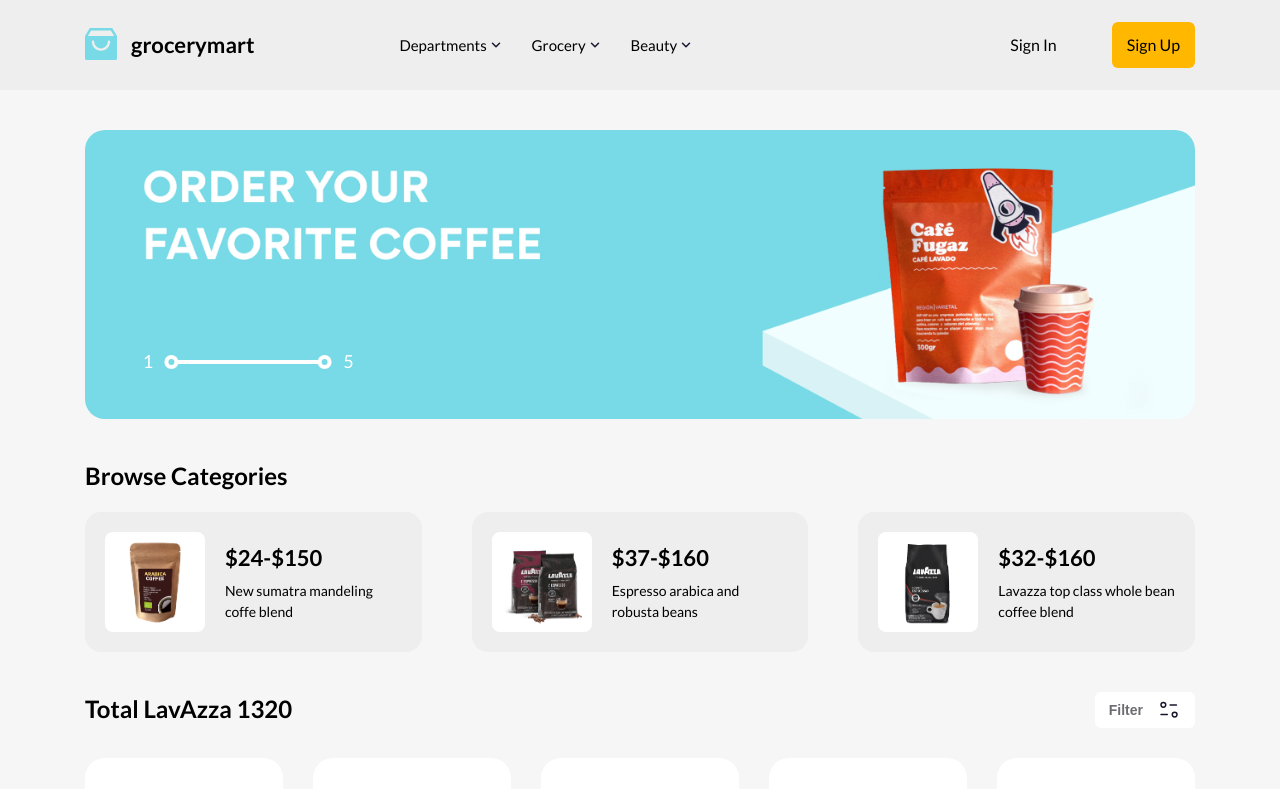
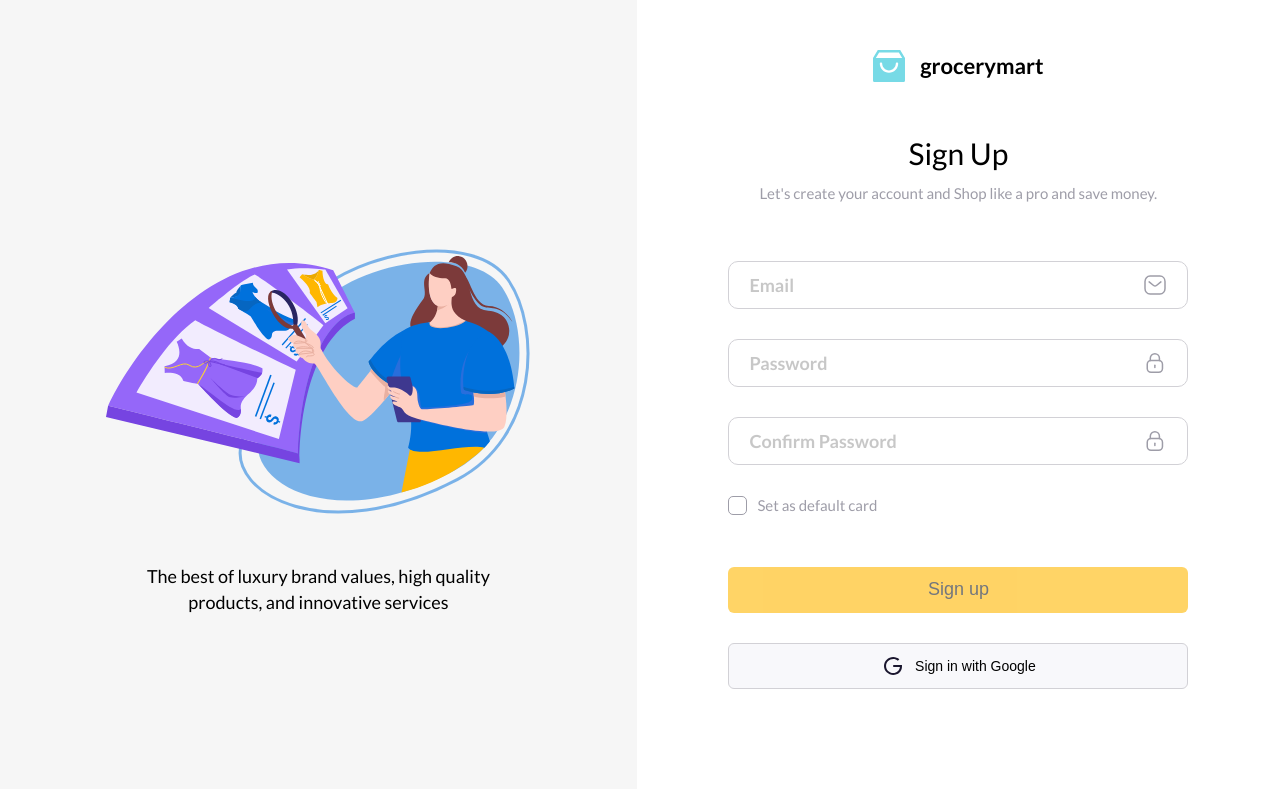
Before and after one commit to dainji04/grocery_mart, a Vue app: page / in a window 1280 px wide. Shown: the top 789 px of the page. Built offline with nearby package versions, Linux system fonts and the light colour scheme; the HTML template or start-up script is replaced by a standard one.

Commit message:
"complete form login grocerymart"

```diff
--- a/src/App.vue
+++ b/src/App.vue
@@ -1,8 +1,9 @@
 <template>
   <div id="app">
-    <DefaultHeader />
+    <!-- <DefaultHeader />
     <BodyContent />
-    <Footer />
+    <Footer /> -->
+    <login />
   </div>
 </template>
 
@@ -10,12 +11,14 @@
 import DefaultHeader from '@/components/layout/components/header/header.vue';
 import BodyContent from '@/components/layout/components/body/body.vue';
 import Footer from '@/components/layout/components/footer/footer.vue';
+import login from '@/components/templates/login/login-form.vue';
 export default {
   name: 'app',
   components: {
     DefaultHeader,
     BodyContent,
     Footer,
+    login,
   },
 };
 </script>
--- a/src/components/layout/components/footer/footer.module.scss
+++ b/src/components/layout/components/footer/footer.module.scss
@@ -64,6 +64,7 @@
     border-radius: 6px;
     color: #171c28;
     user-select: none;
+    cursor: pointer;
   }
   &__list {
     margin-top: 30px;
--- /dev/null
+++ b/src/components/templates/login/login-form.vue
@@ -0,0 +1,53 @@
+<template>
+  <div class="login">
+    <div class="login__form-left padding center">
+      <img src="@/assets/img/auth/intro.svg" alt="" />
+      <p class="login__sub-script">The best of luxury brand values, high quality products, and innovative services</p>
+    </div>
+    <div class="login__form-right padding">
+      <div class="login__inner-content center">
+        <div class="login__logo-heading">
+          <img src="@/assets/icons/logo.svg" alt="" class="login__logo" />
+          <h3 class="login__heading">grocerymart</h3>
+        </div>
+        <h1 class="login__sign-up center">Sign Up</h1>
+        <p class="login__sub-sign-up center">Let's create your account and Shop like a pro and save money.</p>
+        <form action="./index-logined.html" class="login__form-sign-up">
+          <div class="login__email input-form">
+            <input type="email" class="login__type-email" placeholder="Email" />
+            <img src="@/assets/icons/message.svg" alt="" class="login__email-icon" />
+          </div>
+          <div class="login__password input-form">
+            <input type="password" class="login__type-password" placeholder="Password" />
+            <img src="@/assets/icons/lock.svg" alt="" class="login__password-icon" />
+          </div>
+          <div class="login__confirm-password input-form">
+            <input type="password" class="login__type-confirm-password" placeholder="Confirm Password" />
+            <img src="@/assets/icons/lock.svg" alt="" class="login__confirm-password-icon" />
+          </div>
+          <div class="login__confirm-default">
+            <label class="login__form-checkbox">
+              <input type="checkBox" class="login__check-box" />
+              <p class="login__text-default">Set as default card</p>
+            </label>
+          </div>
+          <div class="login__form-btn">
+            <button class="login__signUp-btn btn">Sign up</button>
+            <button class="login__signUp-google btn">
+              <img src="@/assets/icons/google.svg" alt="" />
+              <p class="login__text-google-signUp">Sign in with Google</p>
+            </button>
+          </div>
+        </form>
+        <div class="login__have-a-account">
+          <p class="login__question">You have an account yet?</p>
+          <a href="#">Sign In</a>
+        </div>
+      </div>
+    </div>
+  </div>
+</template>
+
+<style lang="scss">
+@import 'login.scss';
+</style>
--- /dev/null
+++ b/src/components/templates/login/login.scss
@@ -0,0 +1,197 @@
+:root {
+  --bg-left: transparent;
+  --bg-right: #fff;
+}
+// set a default in this page
+button {
+  width: 100%;
+  display: flex;
+  justify-content: center;
+  align-items: center;
+}
+.padding {
+  padding: 0px 30px;
+}
+input {
+  width: 100%;
+}
+.center {
+  display: flex;
+  flex-direction: column;
+  justify-content: center;
+  align-items: center;
+}
+.input-form {
+  display: flex;
+  justify-content: center;
+  align-items: center;
+  border-radius: 10px;
+  border: 1px solid #d2d1d6;
+  margin-top: 30px;
+  padding: 0 20px;
+}
+.input-form:focus-within {
+  border: 1px solid #77dae6;
+}
+.btn {
+  display: flex;
+  align-items: center;
+  justify-content: center;
+  gap: 10px;
+  height: 46px;
+  padding: 0 20px;
+  border-radius: 6px;
+  background: #f8f8fb;
+  font-size: 1.8rem;
+  font-weight: 500;
+  white-space: nowrap;
+  user-select: none;
+}
+.login {
+  width: 100%;
+  min-height: 100vh;
+  display: grid;
+  grid-template-columns: 1fr 1.01fr;
+  &__form-left {
+    background-color: var(--bg-left);
+    display: flex;
+    flex-direction: column;
+    gap: 50px;
+    user-select: none;
+  }
+  &__sub-script {
+    max-width: 412px;
+    font-size: 1.8rem;
+    font-weight: 500;
+    line-height: 144.44%;
+    text-align: center;
+  }
+  &__form-right {
+    background-color: var(--bg-right);
+  }
+  &__inner-content {
+    width: min(460px, 100%);
+    padding: 50px 0px;
+    margin: 0 auto;
+  }
+  &__logo-heading {
+    display: flex;
+    justify-content: center;
+    align-items: center;
+    font-size: 2.2rem;
+    font-weight: 700;
+    line-height: 145.455%;
+    gap: 15px;
+  }
+  &__sign-up {
+    margin-top: 50px;
+    font-size: 3rem;
+    font-weight: 500;
+    line-height: 146.667%;
+  }
+  &__sub-sign-up {
+    font-size: 1.5rem;
+    margin-top: 10px;
+    padding: 0 20px;
+    color: #9e9da8;
+  }
+  &__form-sign-up {
+    margin-top: 30px;
+    width: 100%;
+  }
+  &__email,
+  &__password,
+  &__confirm-password {
+    position: relative;
+    height: 48px;
+  }
+  &__type-email,
+  &__type-confirm-password,
+  &__type-password {
+    color: #9e9da8;
+    flex: 1;
+    font-size: 1.8rem;
+    font-weight: 600;
+    line-height: 144.44%;
+    width: 100%;
+    height: 100%;
+    opacity: 0.4;
+  }
+  &__confirm-default {
+    display: flex;
+    align-items: center;
+    margin-top: 30px;
+    // user-select: none;
+  }
+  &__form-checkbox {
+    position: relative;
+    user-select: none;
+    display: flex;
+    align-items: center;
+  }
+  &__form-checkbox:has(:checked)::before {
+    border-color: #ffb700;
+    background: #ffb700;
+  }
+  &__form-checkbox::before {
+    content: '';
+    position: absolute;
+    width: 19px;
+    height: 19px;
+    border-radius: 5px;
+    border: solid 1px #9e9da8;
+  }
+
+  &__form-checkbox::after {
+    content: '';
+    position: absolute;
+  }
+  &__form-checkbox:has(:checked)::after {
+    width: 15px;
+    height: 8px;
+    border: 3px solid;
+    border-color: transparent transparent #fff #fff;
+    rotate: -45deg;
+    left: 2px;
+    top: 4px;
+  }
+  &__check-box {
+    display: none !important;
+  }
+  &__text-default {
+    margin-left: 29px;
+    color: #9e9da8;
+    font-size: 1.5rem;
+    font-weight: 500;
+    line-height: 146.667%;
+  }
+  &__form-btn {
+    margin-top: 50px;
+    display: flex;
+    flex-direction: column;
+    gap: 30px;
+  }
+  &__signUp-btn {
+    width: 100%;
+    color: #171c28;
+    background-color: #ffb700;
+    opacity: 0.6;
+  }
+  &__signUp-google {
+    border: 1px solid #d2d1d6;
+    font-size: 1.8rem;
+  }
+  &__have-a-account {
+    margin-top: 108px;
+    display: flex;
+    justify-content: center;
+    align-items: center;
+    font-size: 1.8rem !important;
+  }
+  &__question {
+    padding-right: 5px;
+  }
+  &__have-a-account > a {
+    color: #0071dc;
+  }
+}
```
